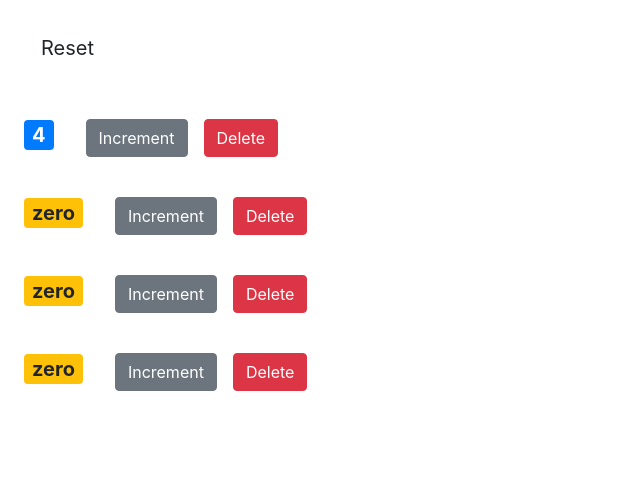
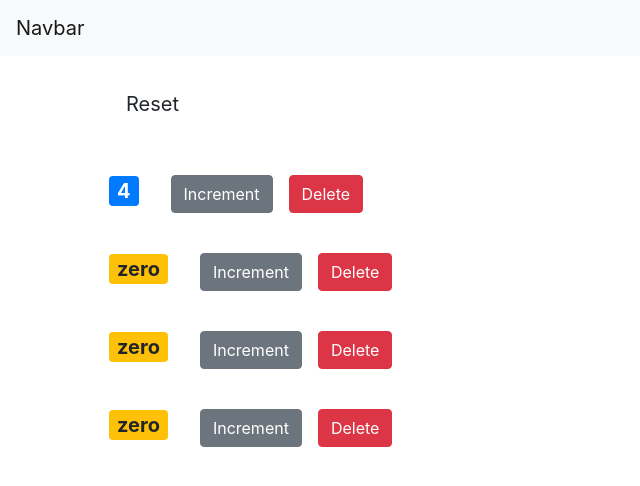
Before and after one commit to baselrabia/react-app, a React (Create React App) app: page / in a window 1280 px wide. Shown: the top 486 px of the page, without its empty margins (0-640 px from the left). Built offline with nearby package versions, Linux system fonts and the light colour scheme.

Commit message:
multiply components in sync

```diff
--- a/src/App.js
+++ b/src/App.js
@@ -1,9 +1,16 @@
 import React from 'react';
 import './App.css';
+import NavBar from './components/navbar';
+import Counters from './components/counters';
 
 function App() {
   return (
-    <h1>hello world</h1>
+    <React.Fragment>
+      <NavBar />
+      <main className="container">
+        <Counters />
+      </main>
+  </React.Fragment>
   );
 }
 
--- /dev/null
+++ b/src/components/navbar.jsx
@@ -0,0 +1,15 @@
+import React, { Component } from 'react';
+
+class NavBar extends Component {
+    render() {
+        return (
+          <nav className="navbar navbar-light bg-light">
+            <a className="navbar-brand" href="/">
+              Navbar
+            </a>
+          </nav>
+        );
+    }
+}
+
+export default NavBar;
--- a/src/index.js
+++ b/src/index.js
@@ -1,14 +1,13 @@
 import React from 'react';
 import ReactDOM from 'react-dom';
 import './index.css';
-// import App from './App';
+import App from './App';
 import * as serviceWorker from './serviceWorker';
 import 'bootstrap/dist/css/bootstrap.css';
-import Counters from './components/counters';
 
 ReactDOM.render(
   <React.StrictMode>
-    <Counters />
+    <App />
   </React.StrictMode>,
   document.getElementById("root")
 );
```
